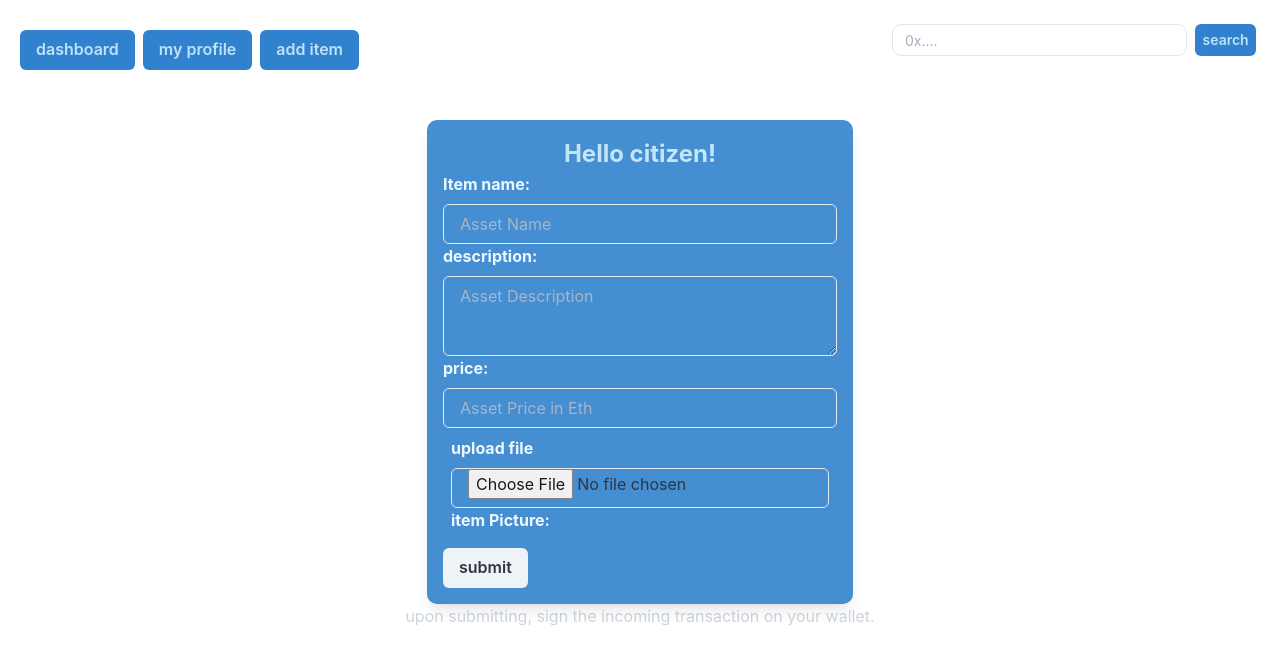
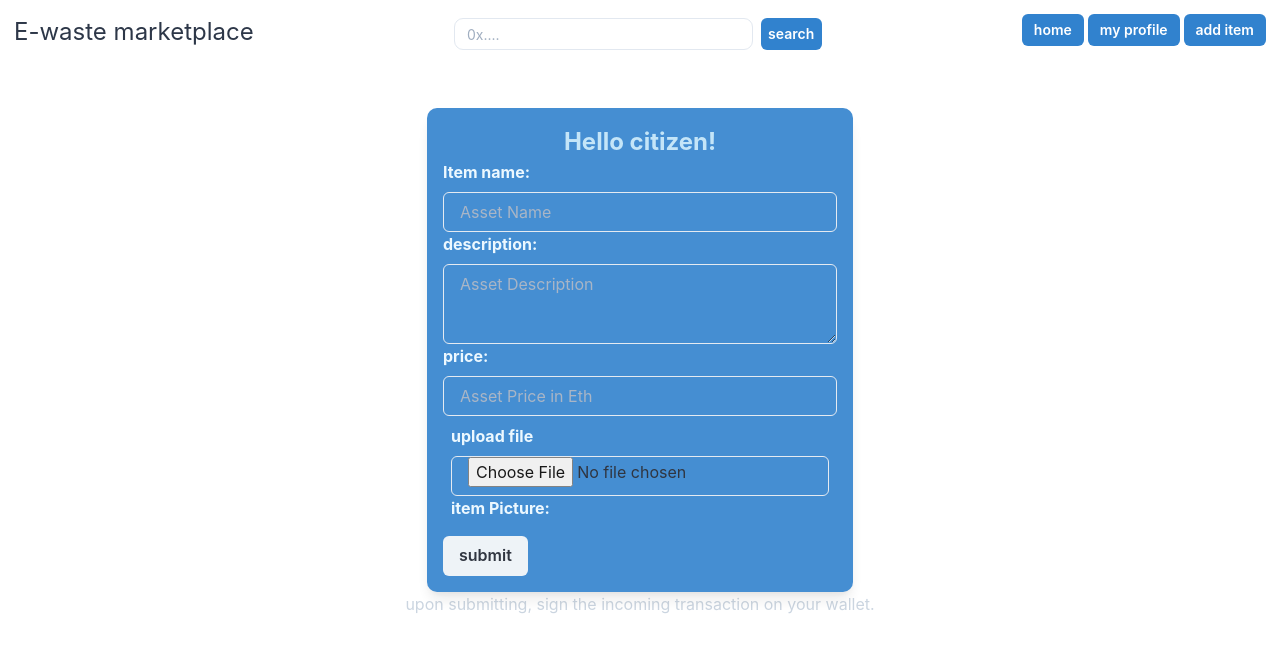
Before and after one commit to sparkandflash/e-waste-management, a Next.js app: page /citizen in a window 1280 px wide. Shown: the top 664 px of the page. Built offline with nearby package versions, Linux system fonts and the light colour scheme; what ipfs-http-client would draw is missing.

Commit message:
made changes to header

```diff
--- a/components/Header.js
+++ b/components/Header.js
@@ -1,7 +1,7 @@
 
 
 import {
-    FormControl, Flex, Spacer, Input, FormLabel, Text, Button, Box, HStack, VStack
+    FormControl, Flex, Spacer, Input, FormLabel, Text, Button, Box, Stack, VStack
 } from "@chakra-ui/react"
 
 import ServiceSearch from '../components/ServiceSearch';
@@ -13,17 +13,17 @@ function Header() {
     return (
 
         <header>
-            <Flex p={5}>
-                <HStack>
+            <Flex margin="6px" p={2}>
+                <Text  color='gray.700' fontSize='2xl'>E-waste marketplace</Text>
+
+                <ServiceSearch />
+                <Stack  direction='row' spacing={1}>
+                <Button size='sm' colorScheme="blue" onClick={() => router.push('/')}>home</Button>
+                <Button size='sm' colorScheme="blue" onClick={() => router.push('/myProfile')}>my profile</Button>
+                <Button size='sm' colorScheme="blue" onClick={() => router.push('/citizen')}>add item</Button>
+                </Stack>
 
 
-                <Button color="blue.100" bg="blue.500" onClick={() => router.push('/')}>dashboard</Button>
-
-                <Button color="blue.100" bg="blue.500" onClick={() => router.push('/myProfile')}>my profile</Button>
-                <Button color="blue.100" bg="blue.500" onClick={() => router.push('/citizen')}>add item</Button>
-                </HStack>
-                <Spacer />
-                <ServiceSearch />
             </Flex>
 
 
--- a/components/ServiceSearch.js
+++ b/components/ServiceSearch.js
@@ -18,7 +18,7 @@ function ServiceSearch() {
                 <FormControl>
                     <HStack>
                         <Input size="sm" rounded="9" variant="outline" placeholder="0x...." id="name" name="name" type="text" />
-                        <Button size="sm" type="submit" bg="blue.500" variant="solid" color="blue.100" >search</Button></HStack>
+                        <Button size="sm" type="submit" colorScheme="blue" variant="solid" >search</Button></HStack>
 
                 </FormControl>
 
--- a/pages/myProfile.js
+++ b/pages/myProfile.js
@@ -150,7 +150,7 @@ export default function MyProfile() {
   if (Registred != true) {
     router.push('/register')
   }
-  if (loadingState === 'loaded' && !nfts.length) return (<h1>No NFTs owned</h1>)
+  if (loadingState === 'loaded' && !nfts.length) return (<h1><Header/> No NFTs owned</h1>)
 
   return (
     <div>
```
Also changed, not shown: pages/index.js (+13 -11 lines).
